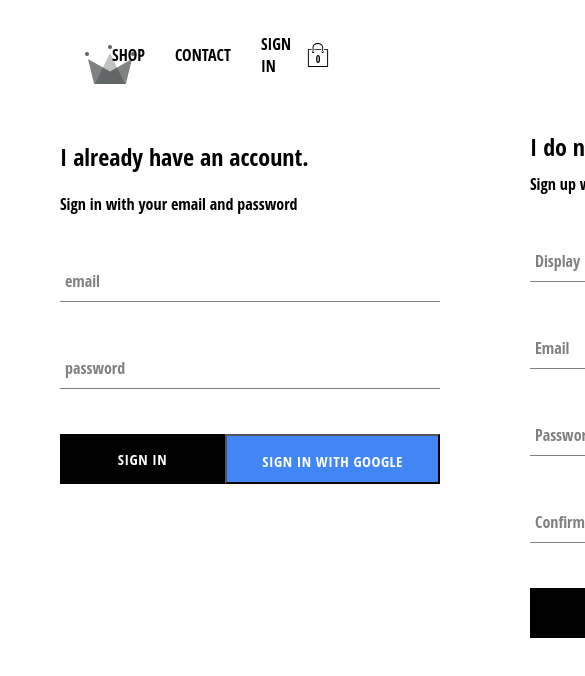
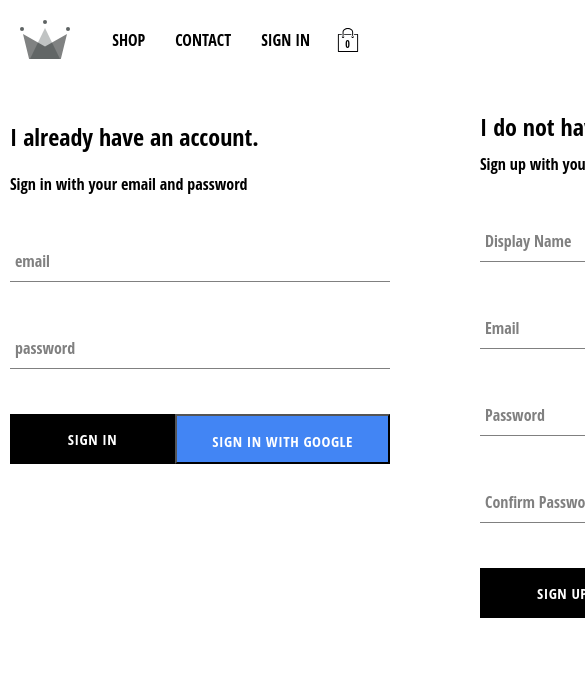
Before and after one commit to Kish-Siva-1/ecomm-react-store, a React (Create React App) app: page /signin in a window 390 px wide. Shown: the top 676 px of the page, 585 px wide, since content can reach past the window. Built offline with nearby package versions, Linux system fonts and the light colour scheme; no server answers; the HTML template or start-up script is replaced by a standard one.

Commit message:
will add cmobile support to the checkout page

```diff
--- a/src/App.css
+++ /dev/null
@@ -1,13 +0,0 @@
-body {
-    font-family: 'Open Sans Condensed';
-    padding: 20px 60px;
-}
-
-a {
-    text-decoration: none;
-    color: black;
-}
-
-* {
-   box-sizing: border-box;
-}
--- a/src/App.js
+++ b/src/App.js
@@ -3,25 +3,25 @@
 import { connect } from "react-redux";
 import { createStructuredSelector } from "reselect";
 
-import "./App.css";
-
 import HomePage from "./pages/homepage/homepage.js";
 import ShopPage from "./pages/shop/shop.js";
 import SignInAndSignUpPage from "./pages/sign-in-and-sign-up/sign-in-and-sign-up.js";
 import CheckoutPage from "./pages/checkout/checkout.js";
+import Header from "./components/header/header.js";
 
-import Header from "./components/header/header.js";
+import { GlobalStyle } from "./global.styles";
 
 import { selectCurrentUser } from "./redux/user/user.selectors";
 import { checkUserSession } from "./redux/user/user.actions";
 
 const App = ({ checkUserSession, currentUser }) => {
   useEffect(() => {
-    checkUserSession()
+    checkUserSession();
   }, [checkUserSession]);
 
   return (
     <div>
+      <GlobalStyle />
         <Header />
         <Switch>
           <Route exact path="/" component={HomePage} />
--- a/src/components/collection-item/collection-item.scss
+++ b/src/components/collection-item/collection-item.scss
@@ -20,6 +20,13 @@
       position: absolute;
       top: 255px;
       display: none;
+
+      @media screen and (max-width: 800px){
+        display: block;
+        opacity: 0.9;
+        min-width: unset;
+        padding: 0 10px;
+      }
     }
 
     &:hover{
@@ -30,6 +37,20 @@
       .custom-button {
         opacity: 0.85;
         display: flex;
+      }
+    }
+
+    @media screen and (max-width: 800px) {
+      width: 40vw;
+
+      &:hover{
+        .image {
+          opacity: unset;
+        }
+
+        .custom-button {
+          opacity: unset;
+        }
       }
     }
 
--- a/src/components/collection-preview/collection-preview.scss
+++ b/src/components/collection-preview/collection-preview.scss
@@ -2,6 +2,10 @@
     display: flex;
     flex-direction: column;
     margin-bottom: 30px;
+
+    @media screen and (max-width: 800px){
+      align-items: center;
+    }
 
     .title {
       font-size: 28px;
@@ -11,5 +15,11 @@
     .preview {
       display: flex;
       justify-content: space-between;
+
+      @media screen and (max-width: 800px){
+        display: grid;
+        grid-template-columns: 1fr 1fr;
+        grid-gap: 15px;
+      }
     }
   }
--- a/src/components/header/header.styles.js
+++ b/src/components/header/header.styles.js
@@ -7,12 +7,23 @@
   display: flex;
   justify-content: space-between;
   margin-bottom: 25px;
+
+  @media screen and (max-width: 800px){
+    height: 60px;
+    padding: 10px;
+    margin-bottom: 20px;
+  }
 `;
 
 export const LogoContainer = styled(Link)`
   height: 100%;
   width: 70px;
   padding: 25px;
+
+  @media screen and (max-width: 800px){
+    width: 50px;
+    padding: 0;
+  }
 `;
 
 export const OptionsContainer = styled.div`
@@ -21,6 +32,10 @@
   display: flex;
   align-items: center;
   justify-content: flex-end;
+
+  @media screen and (max-width: 800px){
+    width: 80%;
+  }
 `;
 
 export const OptionLink = styled(Link)`
--- a/src/components/menu-item/menu-item.scss
+++ b/src/components/menu-item/menu-item.scss
@@ -22,16 +22,16 @@
         }
     }
 
-    &.large {
-      height: 380px;
-    }
-
     &:first-child {
       margin-right: 7.5px;
     }
 
     &:last-child {
       margin-left: 7.5px;
+    }
+
+    @media screen and (max-width: 800px){
+      height:200px
     }
 
     .background-image {
--- /dev/null
+++ b/src/global.styles.js
@@ -0,0 +1,21 @@
+import { createGlobalStyle } from "styled-components";
+
+export const GlobalStyle = createGlobalStyle`
+body {
+    font-family: 'Open Sans Condensed';
+    padding 20px 40px;
+
+    @media screen and (max-width: 800px){
+        padding: 10px
+    }
+}
+
+a {
+    text-decoration: none;
+    color: black;
+}
+
+* {
+    box-sizing: border-box;
+}
+`;
```
Lines whose indentation alone changed are shown as unchanged.
